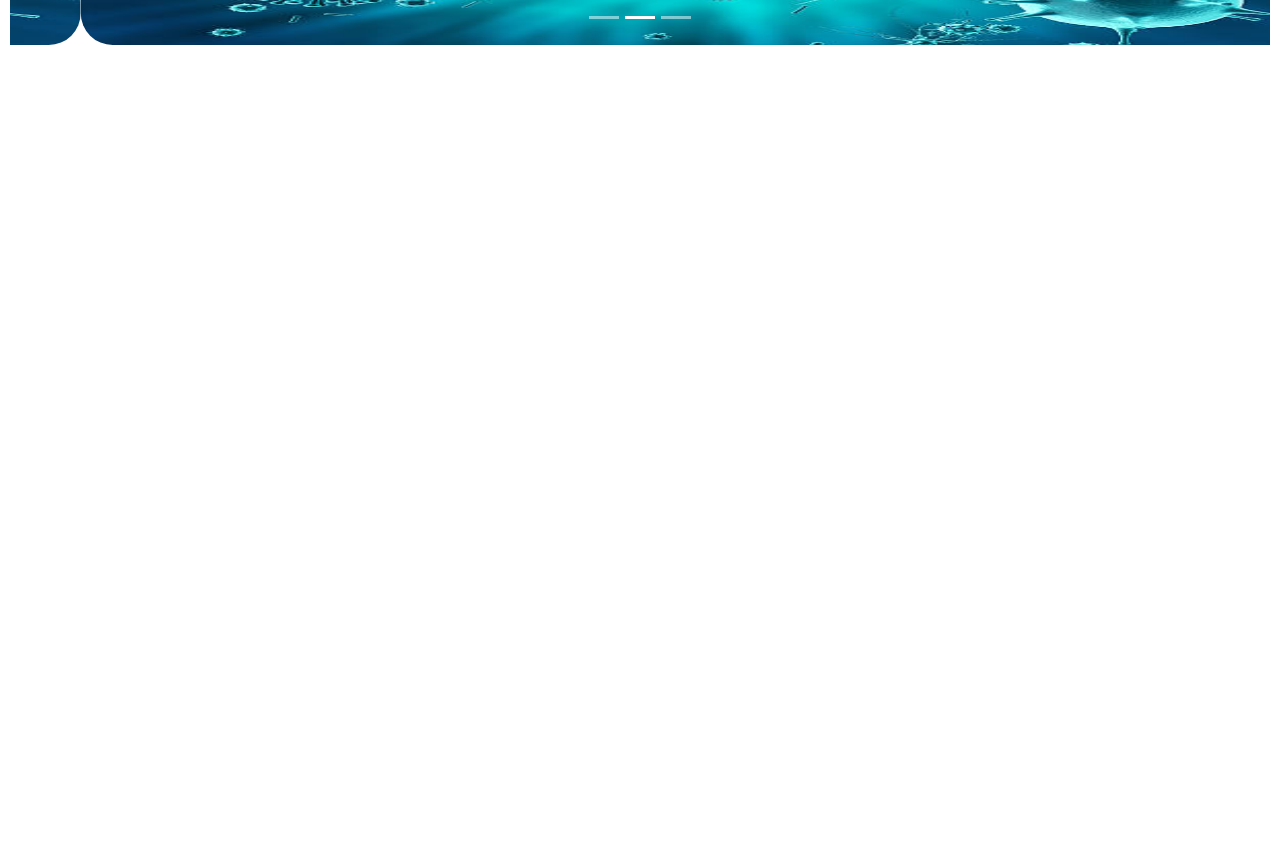
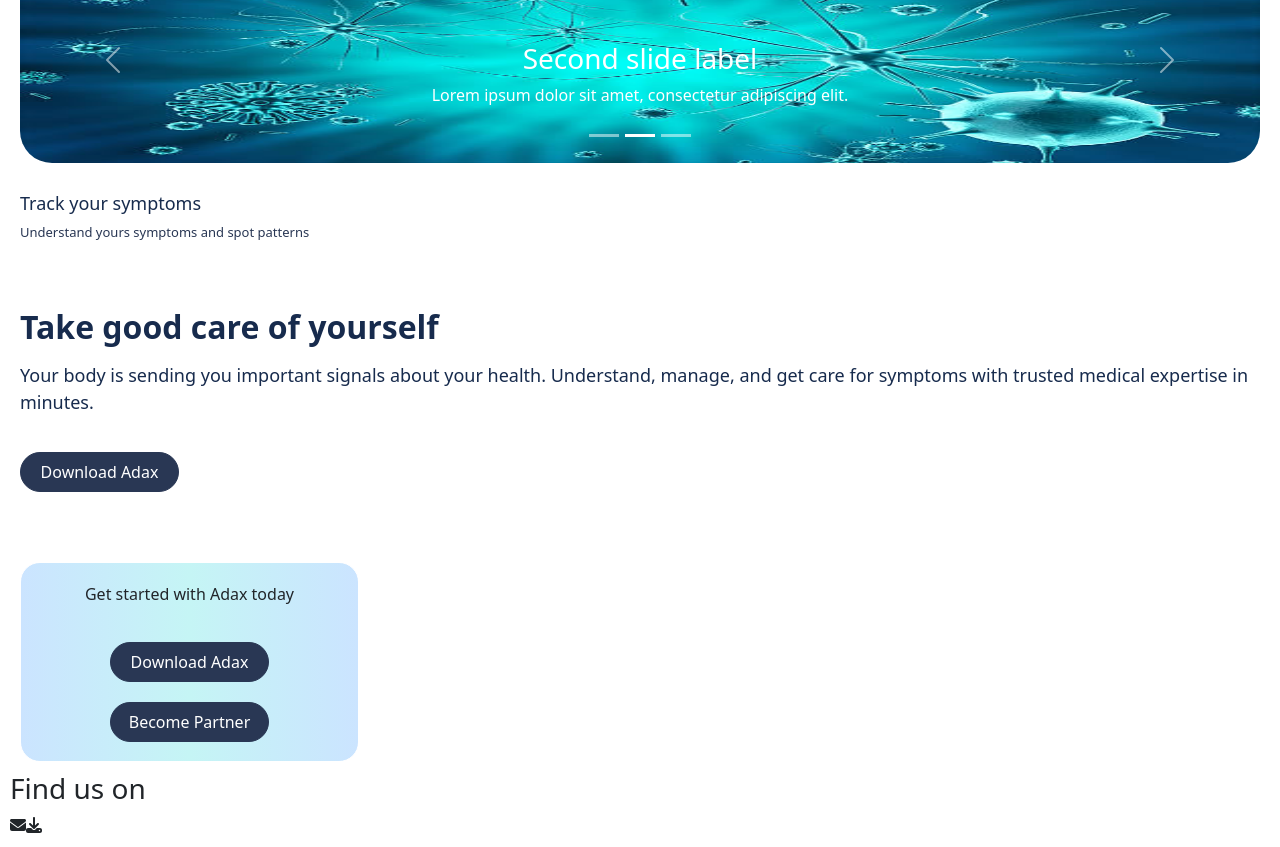
Before and after one commit to muhammaduzairrazaq/diseasePredictionReact, a React (Create React App) app in the folder disease-prediction/: page / in a window 1280 px wide. Shown: the part 520-1367 px from the top of the page. Before the commit the page ends 800 px from the top, so only its background shows below. Built offline with nearby package versions, Linux system fonts and the light colour scheme.

Commit message:
stuck on setting footer icons

```diff
--- a/disease-prediction/package.json
+++ b/disease-prediction/package.json
@@ -3,6 +3,11 @@
   "version": "0.1.0",
   "private": true,
   "dependencies": {
+    "@fortawesome/fontawesome-svg-core": "^6.5.0",
+    "@fortawesome/free-brands-svg-icons": "^6.5.0",
+    "@fortawesome/free-regular-svg-icons": "^6.5.0",
+    "@fortawesome/free-solid-svg-icons": "^6.5.0",
+    "@fortawesome/react-fontawesome": "^0.2.0",
     "@testing-library/jest-dom": "^5.17.0",
     "@testing-library/react": "^13.4.0",
     "@testing-library/user-event": "^13.5.0",
--- a/disease-prediction/src/App.css
+++ b/disease-prediction/src/App.css
@@ -278,6 +278,81 @@ body {
 
 /* Featured.js */
 
-.feature-image {
-  width: 200px;
+.section-featured {
+  margin-top: 40px;
+  padding: 10px;
 }
+
+.section-featured h2 {
+  font-weight: 700;
+  color: var(--text-primary);
+  margin-bottom: 30px;
+}
+
+.featured-bottom-text {
+  margin-top: 30px;
+  color: var(--text-primary);
+  font-size: 18px;
+}
+
+.featured-bottom-text-p {
+  font-size: small;
+  color: #293754;
+}
+
+/* CenterText.js */
+
+.section-center-text {
+  margin-top: 30px;
+  padding: 10px;
+}
+
+.section-center-text h2{
+  font-weight: 700;
+  color: var(--text-primary);
+}
+
+.section-center-text p {
+  font-size: 18px;
+  color: var(--text-primary);
+  margin-top: 15px;
+}
+
+.section-center-text button {
+  width: 159px;
+  height: 40px;
+  background-color: var(--bkc-primary);
+  color: white;
+  border: 1px solid var(--bkc-primary);
+  border-radius: 20px;
+  margin-top: 20px;
+}
+
+/* Divider.js */
+
+.section-divider {
+  margin-top: 50px;
+  padding: 10px;
+}
+
+.section-divider div {
+  display: flex;
+  flex-direction: column;
+  justify-content: center;
+  align-items: center;
+  width: 339px;
+  height: 200px;
+  background: linear-gradient(to right, #CBE4FF, #C5F5F5, #CBE4FF);
+  border: 1px solid white;
+  border-radius: 20px;
+}
+
+.section-divider div button {
+  width: 159px;
+  height: 40px;
+  background-color: var(--bkc-primary);
+  color: white;
+  border: 1px solid var(--bkc-primary);
+  border-radius: 20px;
+  margin-top: 20px;
+}
--- a/disease-prediction/src/App.js
+++ b/disease-prediction/src/App.js
@@ -2,6 +2,9 @@ import './App.css';
 import { NavBar } from './components/NavBar';
 import { Introduction } from './components/Introduction';
 import { Featured } from './components/Featured';
+import { CenterText } from './components/CenterText';
+import { Divider } from './components/Divider';
+import { Footer } from './components/Footer';
 import 'bootstrap/dist/css/bootstrap.min.css';
 
 
@@ -11,6 +14,9 @@ function App() {
    <NavBar />
    <Introduction />
    <Featured />
+   <CenterText />
+   <Divider />
+    <Footer />
    </div>
   );
 }
--- /dev/null
+++ b/disease-prediction/src/components/CenterText.js
@@ -0,0 +1,15 @@
+import "../App.css";
+
+export const CenterText = () => {
+  return (
+    <section className="section-center-text">
+      <h2>Take good care of yourself</h2>
+      <p>
+        Your body is sending you important signals about your health.
+        Understand, manage, and get care for symptoms with trusted medical
+        expertise in minutes.
+      </p>
+      <button>Download Adax</button>
+    </section>
+  );
+};
--- /dev/null
+++ b/disease-prediction/src/components/Divider.js
@@ -0,0 +1,13 @@
+import "../App.css";
+
+export const Divider = () => {
+  return (
+    <div className="section-divider">
+      <div>
+        <p>Get started with Adax today</p>
+        <button>Download Adax</button>
+        <button>Become Partner</button>
+      </div>
+    </div>
+  );
+};
--- a/disease-prediction/src/components/Featured.js
+++ b/disease-prediction/src/components/Featured.js
@@ -5,11 +5,13 @@ import Carousel from "react-bootstrap/Carousel";
 export const Featured = () => {
 
     const imageStyle = {
-        width: '338px', // Set your desired width
-        height: '207px', // Set your desired height
+        width: '338px',
+        height: '207px',
       };
 
   return (
+    <section className='section-featured' >
+      <h2>Featured</h2>
     <Carousel>
       <Carousel.Item>
         <img className="d-block w-100 rounded-5" src={featured1} style={imageStyle} alt="First slide" />
@@ -35,5 +37,8 @@ export const Featured = () => {
         </Carousel.Caption>
       </Carousel.Item>
     </Carousel>
+    <h3 className="featured-bottom-text">Track your symptoms</h3>
+    <p className="featured-bottom-text-p">Understand yours symptoms and spot patterns</p>
+    </section>
   );
 };
--- /dev/null
+++ b/disease-prediction/src/components/Footer.js
@@ -0,0 +1,19 @@
+import { FontAwesomeIcon } from '@fortawesome/react-fontawesome'
+import { faEnvelope,  faDownload,   } from '@fortawesome/free-solid-svg-icons'
+
+
+import "../App.css"
+
+export const Footer = () => {
+    return (
+        <section className="section-footer">
+            <div>
+                <h3>Find us on</h3>
+                <FontAwesomeIcon icon={faEnvelope} />
+                <FontAwesomeIcon icon={ faDownload } />
+
+            </div>
+
+        </section>
+    );
+};
```
Also changed, not shown: 1 other file (tests, documents, lock files or other folders).
